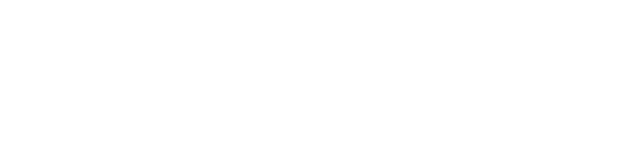
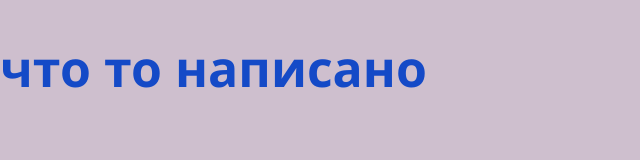
Before and after one commit to maxmincz/first-project, a plain HTML site: page index.html in a window 1280 px wide. Shown: the whole page, without its empty margins (0-640 px from the left). Drawn offline with Linux system fonts and the light colour scheme.

Commit message:
прописан h2 и изменен фон

```diff
--- a/index.html
+++ b/index.html
@@ -1,11 +1,12 @@
 <!DOCTYPE html>
 <html lang="ru">
 <head>
+  <link rel="stylesheet" href="style.css">
   <meta charset="UTF-8">
   <meta name="viewport" content="width=device-width, initial-scale=1.0">
-  <title>Document</title>
+  <title>Дивный мир git</title>
 </head>
 <body>
-
+  <h1 class="h1_class">что то написано </h1>
 </body>
 </html>
--- a/style.css
+++ b/style.css
@@ -3,7 +3,7 @@ body {
   font-family: "inter", sans-serif;
   font-weight: 400;
 
-  background-color: #8db395;
+  background-color: #cebfce;
 }
 
 h1,
@@ -16,6 +16,11 @@ p,
 ul,
 ol,
 blockquote {
-  margin: 0;
-  padding: 0;
+  margin: 10;
+  padding: 10;
 }
+.h1_class {
+  font-size: 50px;
+  font-family: 'Segoe UI', Tahoma, Geneva, Verdana, sans-serif;
+  color:rgb(20, 74, 199)
+}
```
